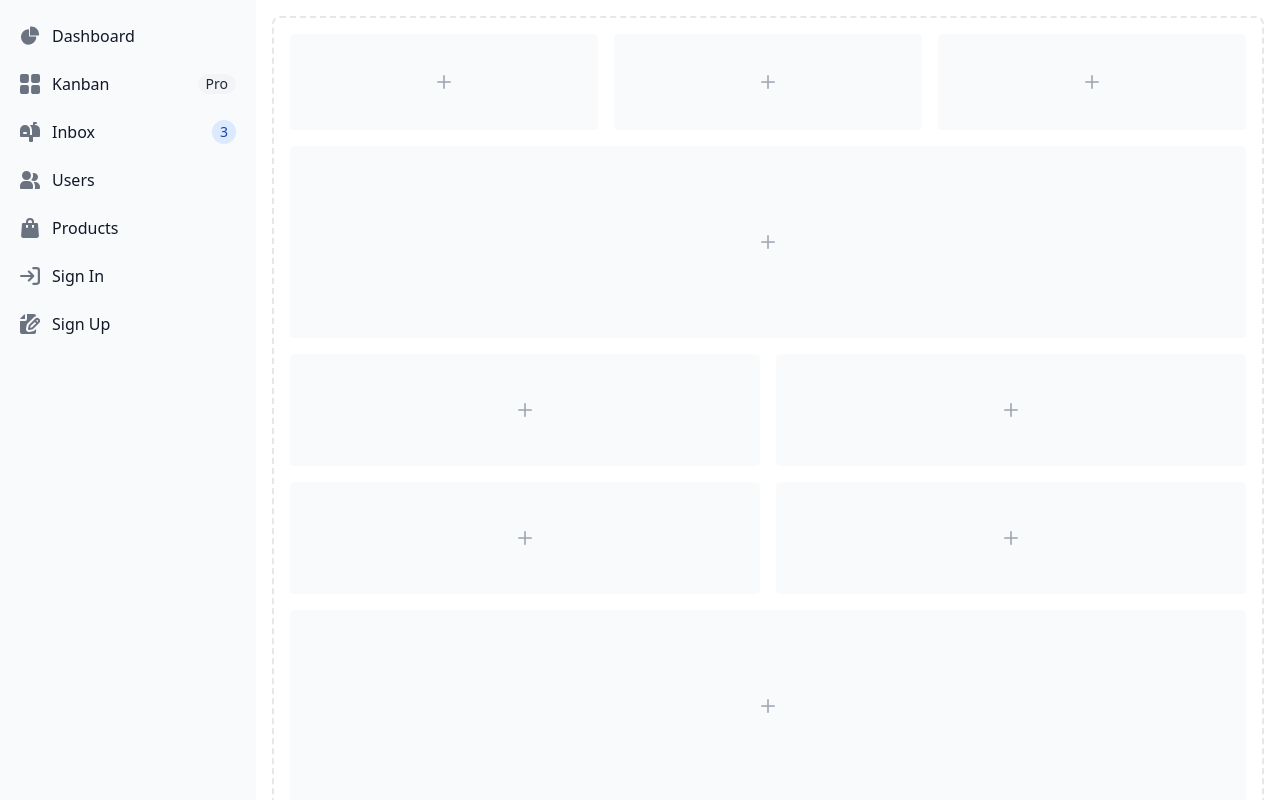
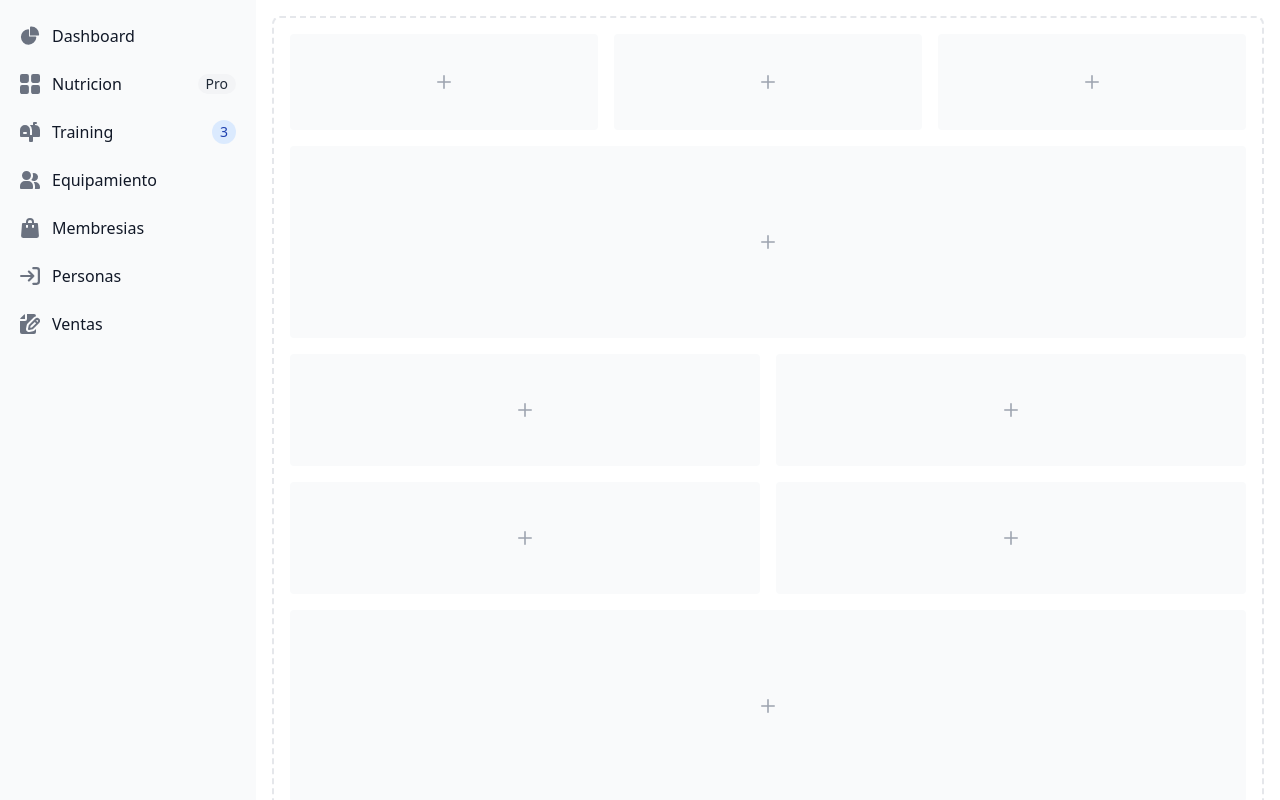
Before and after one commit to yairgzar/gimnasio2.0, a Vue app in the folder FrontEnd/front-gimnasio/: page /menu in a window 1280 px wide. Shown: the top 800 px of the page. Built offline with nearby package versions, Linux system fonts and the light colour scheme.

Commit message:
Reparacion del SideBar

```diff
--- a/FrontEnd/front-gimnasio/src/components/menu.vue
+++ b/FrontEnd/front-gimnasio/src/components/menu.vue
@@ -24,7 +24,7 @@
                <svg class="flex-shrink-0 w-5 h-5 text-gray-500 transition duration-75 dark:text-gray-400 group-hover:text-gray-900 dark:group-hover:text-white" aria-hidden="true" xmlns="http://www.w3.org/2000/svg" fill="currentColor" viewBox="0 0 18 18">
                   <path d="M6.143 0H1.857A1.857 1.857 0 0 0 0 1.857v4.286C0 7.169.831 8 1.857 8h4.286A1.857 1.857 0 0 0 8 6.143V1.857A1.857 1.857 0 0 0 6.143 0Zm10 0h-4.286A1.857 1.857 0 0 0 10 1.857v4.286C10 7.169 10.831 8 11.857 8h4.286A1.857 1.857 0 0 0 18 6.143V1.857A1.857 1.857 0 0 0 16.143 0Zm-10 10H1.857A1.857 1.857 0 0 0 0 11.857v4.286C0 17.169.831 18 1.857 18h4.286A1.857 1.857 0 0 0 8 16.143v-4.286A1.857 1.857 0 0 0 6.143 10Zm10 0h-4.286A1.857 1.857 0 0 0 10 11.857v4.286c0 1.026.831 1.857 1.857 1.857h4.286A1.857 1.857 0 0 0 18 16.143v-4.286A1.857 1.857 0 0 0 16.143 10Z"/>
                </svg>
-               <span class="flex-1 ms-3 whitespace-nowrap">Kanban</span>
+               <span class="flex-1 ms-3 whitespace-nowrap">Nutricion</span>
                <span class="inline-flex items-center justify-center px-2 ms-3 text-sm font-medium text-gray-800 bg-gray-100 rounded-full dark:bg-gray-700 dark:text-gray-300">Pro</span>
             </a>
          </li>
@@ -33,7 +33,7 @@
                <svg class="flex-shrink-0 w-5 h-5 text-gray-500 transition duration-75 dark:text-gray-400 group-hover:text-gray-900 dark:group-hover:text-white" aria-hidden="true" xmlns="http://www.w3.org/2000/svg" fill="currentColor" viewBox="0 0 20 20">
                   <path d="m17.418 3.623-.018-.008a6.713 6.713 0 0 0-2.4-.569V2h1a1 1 0 1 0 0-2h-2a1 1 0 0 0-1 1v2H9.89A6.977 6.977 0 0 1 12 8v5h-2V8A5 5 0 1 0 0 8v6a1 1 0 0 0 1 1h8v4a1 1 0 0 0 1 1h2a1 1 0 0 0 1-1v-4h6a1 1 0 0 0 1-1V8a5 5 0 0 0-2.582-4.377ZM6 12H4a1 1 0 0 1 0-2h2a1 1 0 0 1 0 2Z"/>
                </svg>
-               <span class="flex-1 ms-3 whitespace-nowrap">Inbox</span>
+               <span class="flex-1 ms-3 whitespace-nowrap">Training</span>
                <span class="inline-flex items-center justify-center w-3 h-3 p-3 ms-3 text-sm font-medium text-blue-800 bg-blue-100 rounded-full dark:bg-blue-900 dark:text-blue-300">3</span>
             </a>
          </li>
@@ -42,7 +42,7 @@
                <svg class="flex-shrink-0 w-5 h-5 text-gray-500 transition duration-75 dark:text-gray-400 group-hover:text-gray-900 dark:group-hover:text-white" aria-hidden="true" xmlns="http://www.w3.org/2000/svg" fill="currentColor" viewBox="0 0 20 18">
                   <path d="M14 2a3.963 3.963 0 0 0-1.4.267 6.439 6.439 0 0 1-1.331 6.638A4 4 0 1 0 14 2Zm1 9h-1.264A6.957 6.957 0 0 1 15 15v2a2.97 2.97 0 0 1-.184 1H19a1 1 0 0 0 1-1v-1a5.006 5.006 0 0 0-5-5ZM6.5 9a4.5 4.5 0 1 0 0-9 4.5 4.5 0 0 0 0 9ZM8 10H5a5.006 5.006 0 0 0-5 5v2a1 1 0 0 0 1 1h11a1 1 0 0 0 1-1v-2a5.006 5.006 0 0 0-5-5Z"/>
                </svg>
-               <span class="flex-1 ms-3 whitespace-nowrap">Users</span>
+               <span class="flex-1 ms-3 whitespace-nowrap">Equipamiento</span>
             </a>
          </li>
          <li>
@@ -50,7 +50,7 @@
                <svg class="flex-shrink-0 w-5 h-5 text-gray-500 transition duration-75 dark:text-gray-400 group-hover:text-gray-900 dark:group-hover:text-white" aria-hidden="true" xmlns="http://www.w3.org/2000/svg" fill="currentColor" viewBox="0 0 18 20">
                   <path d="M17 5.923A1 1 0 0 0 16 5h-3V4a4 4 0 1 0-8 0v1H2a1 1 0 0 0-1 .923L.086 17.846A2 2 0 0 0 2.08 20h13.84a2 2 0 0 0 1.994-2.153L17 5.923ZM7 9a1 1 0 0 1-2 0V7h2v2Zm0-5a2 2 0 1 1 4 0v1H7V4Zm6 5a1 1 0 1 1-2 0V7h2v2Z"/>
                </svg>
-               <span class="flex-1 ms-3 whitespace-nowrap">Products</span>
+               <span class="flex-1 ms-3 whitespace-nowrap">Membresias</span>
             </a>
          </li>
          <li>
@@ -58,7 +58,7 @@
                <svg class="flex-shrink-0 w-5 h-5 text-gray-500 transition duration-75 dark:text-gray-400 group-hover:text-gray-900 dark:group-hover:text-white" aria-hidden="true" xmlns="http://www.w3.org/2000/svg" fill="none" viewBox="0 0 18 16">
                   <path stroke="currentColor" stroke-linecap="round" stroke-linejoin="round" stroke-width="2" d="M1 8h11m0 0L8 4m4 4-4 4m4-11h3a2 2 0 0 1 2 2v10a2 2 0 0 1-2 2h-3"/>
                </svg>
-               <span class="flex-1 ms-3 whitespace-nowrap">Sign In</span>
+               <span class="flex-1 ms-3 whitespace-nowrap">Personas</span>
             </a>
          </li>
          <li>
@@ -68,7 +68,7 @@
                   <path d="M6.737 11.061a2.961 2.961 0 0 1 .81-1.515l6.117-6.116A4.839 4.839 0 0 1 16 2.141V2a1.97 1.97 0 0 0-1.933-2H7v5a2 2 0 0 1-2 2H0v11a1.969 1.969 0 0 0 1.933 2h12.134A1.97 1.97 0 0 0 16 18v-3.093l-1.546 1.546c-.413.413-.94.695-1.513.81l-3.4.679a2.947 2.947 0 0 1-1.85-.227 2.96 2.96 0 0 1-1.635-3.257l.681-3.397Z"/>
                   <path d="M8.961 16a.93.93 0 0 0 .189-.019l3.4-.679a.961.961 0 0 0 .49-.263l6.118-6.117a2.884 2.884 0 0 0-4.079-4.078l-6.117 6.117a.96.96 0 0 0-.263.491l-.679 3.4A.961.961 0 0 0 8.961 16Zm7.477-9.8a.958.958 0 0 1 .68-.281.961.961 0 0 1 .682 1.644l-.315.315-1.36-1.36.313-.318Zm-5.911 5.911 4.236-4.236 1.359 1.359-4.236 4.237-1.7.339.341-1.699Z"/>
                </svg>
-               <span class="flex-1 ms-3 whitespace-nowrap">Sign Up</span>
+               <span class="flex-1 ms-3 whitespace-nowrap">Ventas</span>
             </a>
          </li>
       </ul>
```
